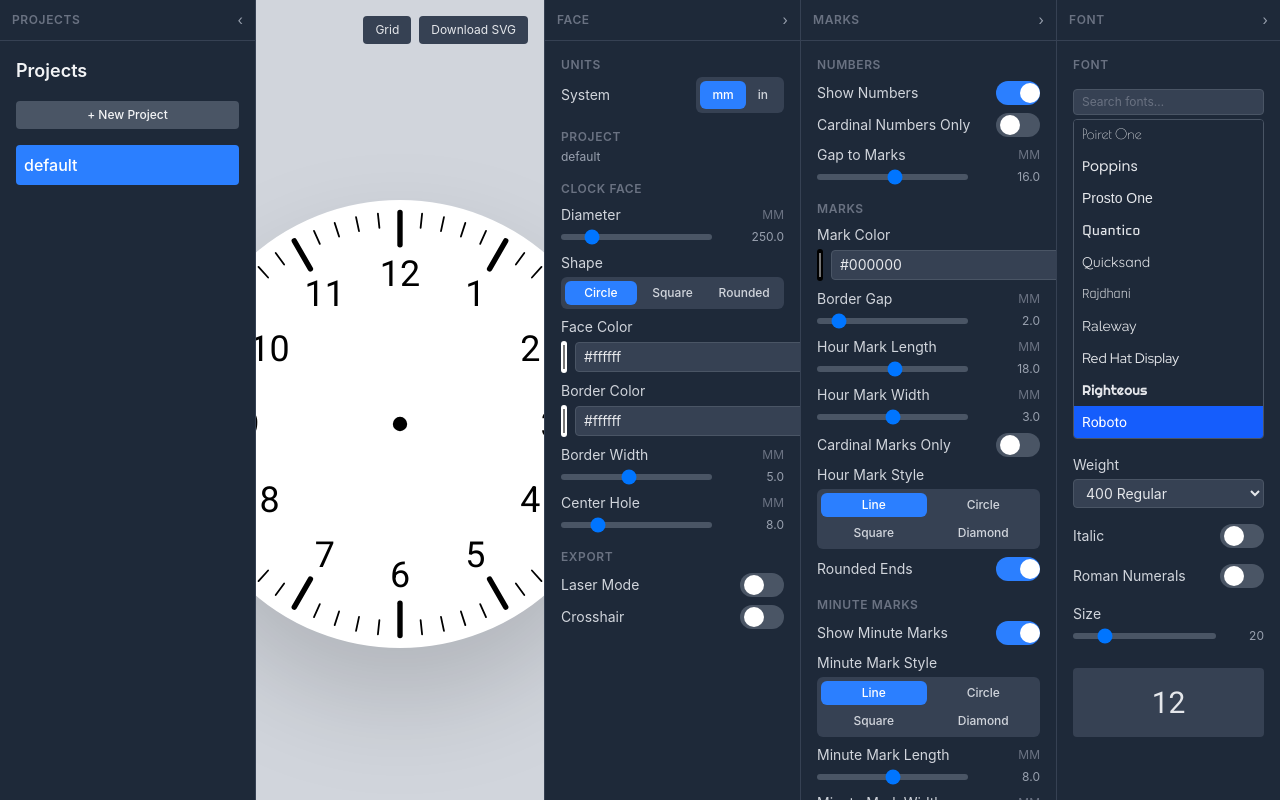
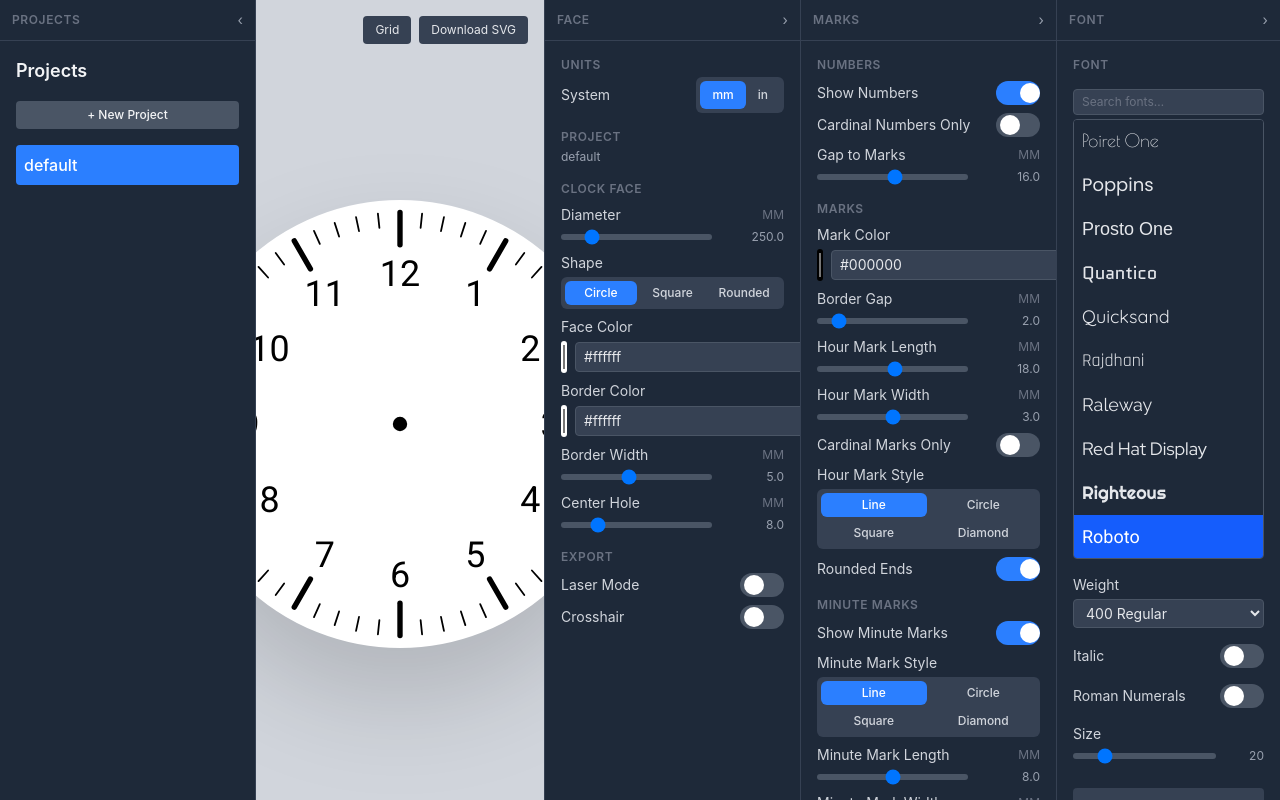
Before and after one commit to darkgumby/clock_face_maker, a React (Vite) app: page / in a window 1280 px wide. Built offline with nearby package versions, Linux system fonts and the light colour scheme; the HTML template or start-up script is replaced by a standard one; a web font is replaced by a local one.

Commit message:
updated font selector

```diff
--- a/src/components/FontPicker.tsx
+++ b/src/components/FontPicker.tsx
@@ -102,14 +102,10 @@ export default function FontPicker({ value, onChange }: FontPickerProps) {
   }, [value, query]);
 
   const select = (font: string) => {
-    // Update UI immediately; kick off reliable per-font CSS load in background
-    // so the SVG renders with the correct typeface once it arrives.
     onChange(font);
-    const fontReady = getFontReadyPromise(font)
-      .then(() => document.fonts.load(`400 16px "${font}"`));
-    const timeout = new Promise<void>((res) => setTimeout(res, 3000));
-    // Re-fire onChange after font is confirmed loaded to force SVG repaint
-    Promise.race([fontReady, timeout]).then(() => onChange(font), () => onChange(font));
+    // Kick off per-font CSS load; SvgPreview listens for loadingdone and
+    // remounts to repaint once the font file actually arrives.
+    getFontReadyPromise(font);
   };
 
   const handleKeyDown = (e: React.KeyboardEvent<HTMLInputElement>) => {
@@ -136,14 +132,14 @@ export default function FontPicker({ value, onChange }: FontPickerProps) {
       <div
         ref={listRef}
         className="overflow-y-auto rounded border border-gray-600 bg-gray-800"
-        style={{ height: "320px" }}
+        style={{ height: "440px" }}
       >
         {filtered.map((font) => (
           <div
             key={font}
             ref={font === value ? selectedRef : null}
             onClick={() => select(font)}
-            className={`px-2 py-1.5 text-sm cursor-pointer select-none transition-colors ${
+            className={`px-2 py-2 text-lg cursor-pointer select-none transition-colors ${
               font === value
                 ? "bg-blue-600 text-white"
                 : "text-gray-200 hover:bg-gray-700"
--- a/src/components/SvgPreview.tsx
+++ b/src/components/SvgPreview.tsx
@@ -1,4 +1,4 @@
-import { useMemo, useState } from "react";
+import { useEffect, useMemo, useState } from "react";
 import { useZoom } from "../hooks/useZoom";
 import { type UnitPreference } from "../hooks/useSettings";
 
@@ -74,6 +74,13 @@ function buildGridSvg(svg: string, unit: UnitPreference = "mm"): string {
 export default function SvgPreview({ svgContent, onDownloadSvg, svgError, downloadingFont, unitPreference = "mm" }: SvgPreviewProps) {
   const { imgRef, scale } = useZoom();
   const [showGrid, setShowGrid] = useState(false);
+  const [fontVersion, setFontVersion] = useState(0);
+
+  useEffect(() => {
+    const handler = () => setFontVersion((v) => v + 1);
+    (document.fonts as EventTarget).addEventListener("loadingdone", handler);
+    return () => (document.fonts as EventTarget).removeEventListener("loadingdone", handler);
+  }, []);
 
   const displaySvg = useMemo(() => {
     if (!svgContent) return null;
@@ -82,13 +89,15 @@ export default function SvgPreview({ svgContent, onDownloadSvg, svgError, downlo
 
   // Inject CSS sizing so inline SVG is constrained by its container instead of
   // rendering at physical mm dimensions (which can be huge on high-DPI screens).
+  // fontVersion embedded as data attribute so React updates innerHTML in-place
+  // (no remount) when fonts finish loading, repainting SVG text correctly.
   const inlineSvg = useMemo(() => {
     if (!displaySvg) return null;
     return displaySvg.replace(
       /<svg /,
-      '<svg style="max-width:100%;max-height:calc(100vh - 6rem);height:auto;" '
+      `<svg data-fv="${fontVersion}" style="max-width:100%;max-height:calc(100vh - 6rem);height:auto;" `
     );
-  }, [displaySvg]);
+  }, [displaySvg, fontVersion]);
 
   return (
     <div className="flex-1 flex flex-col items-stretch bg-gray-300 relative overflow-hidden">
```
